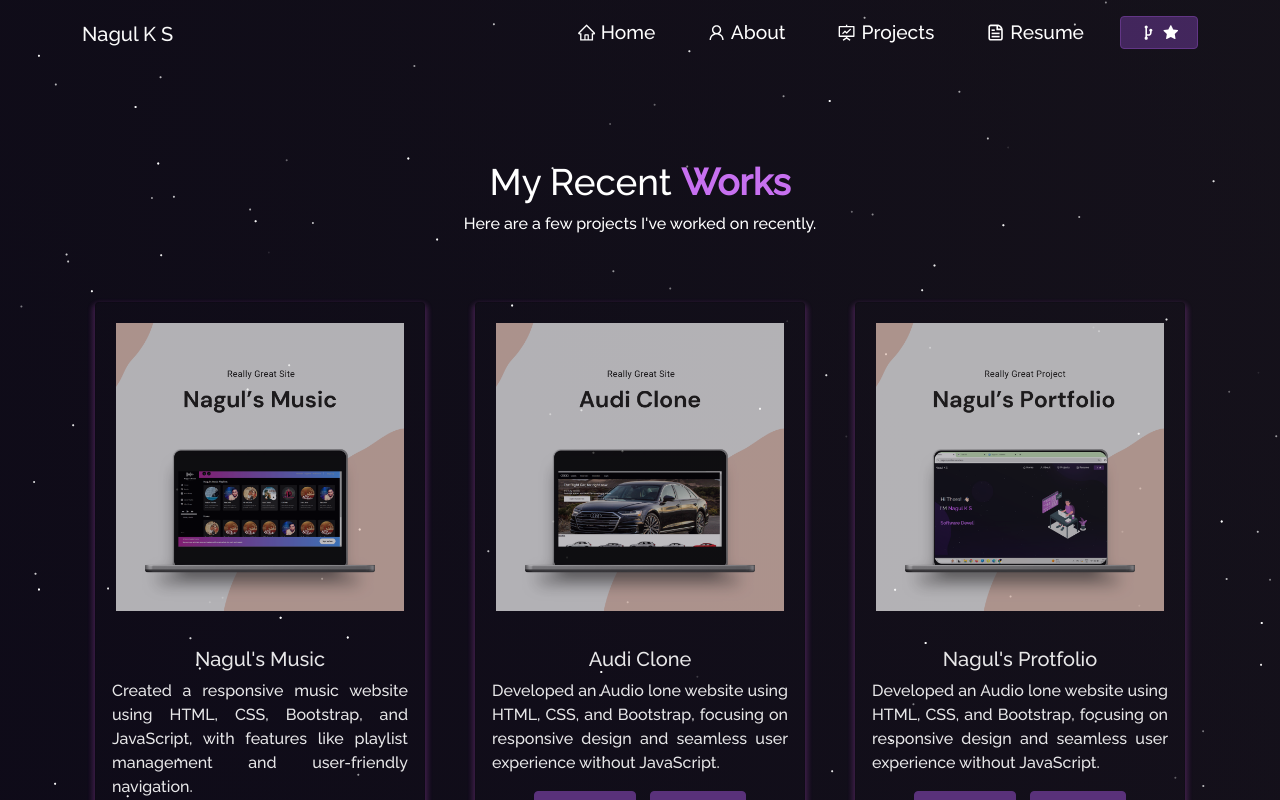
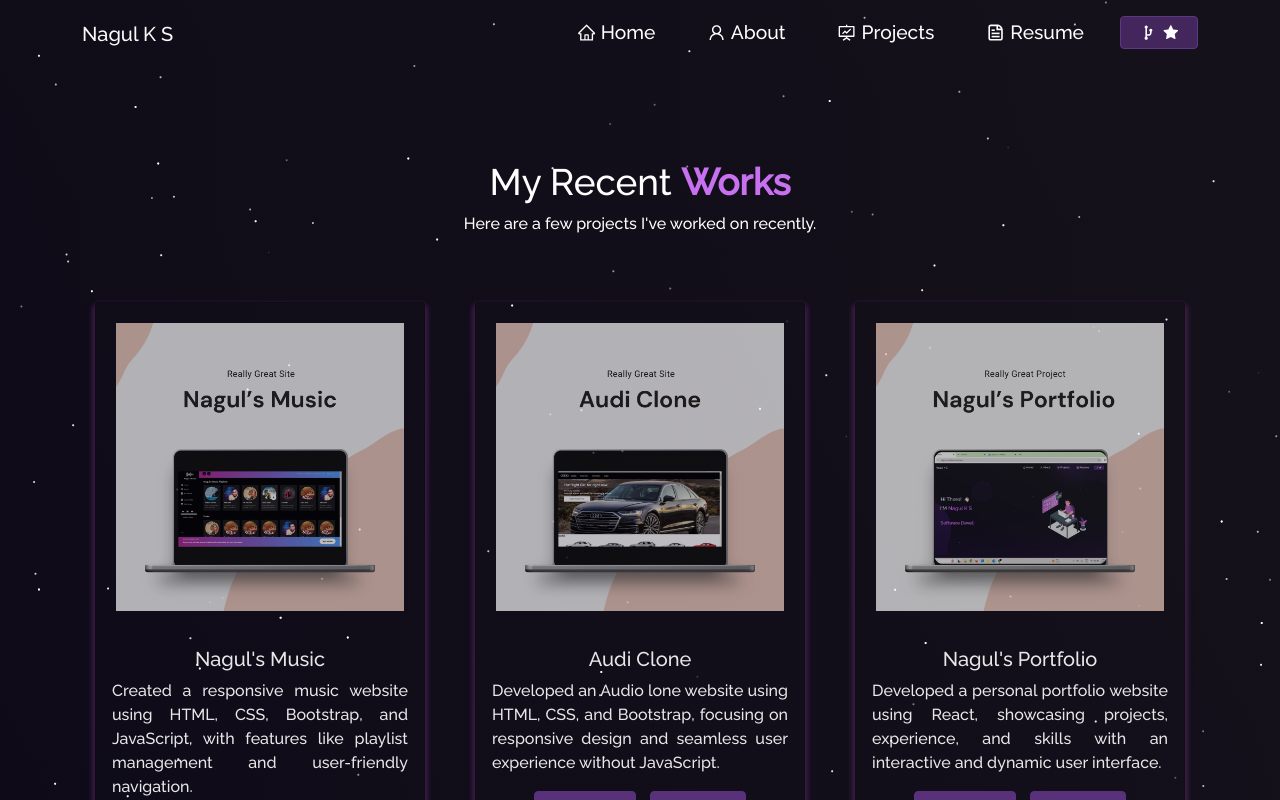
Before and after one commit to NAGULKS/Nagul-s-Portfolio, a React (Create React App) app: page /project in a window 1280 px wide. Shown: the top 800 px of the page. Built offline with nearby package versions, Linux system fonts and the light colour scheme.

Commit message:
Update Projects.js

```diff
--- a/src/components/Projects/Projects.js
+++ b/src/components/Projects/Projects.js
@@ -8,7 +8,7 @@ import Sun from "../../Assets/Projects/Sun.png";
 import Nagul from "../../Assets/Projects/Nagul.png";
 import Audi from "../../Assets/Projects/Audi.png";
 import Sentiment from "../../Assets/Projects/Sentiment.png";
-import Protfolio from "../../Assets/Projects/Protfolio.png";
+import Portfolio from "../../Assets/Projects/Protfolio.png";
 
 function Projects() {
   return (
@@ -45,10 +45,10 @@ function Projects() {
           </Col>
           <Col md={4} className="project-card">
             <ProjectCard
-              imgPath={Protfolio}
+              imgPath={Portfolio}
               isBlog={false}
-              title="Nagul's Protfolio"
-              description="Developed an Audio lone website using HTML, CSS, and Bootstrap, focusing on responsive design and seamless user experience without JavaScript."
+              title="Nagul's Portfolio"
+              description="Developed a personal portfolio website using React, showcasing projects, experience, and skills with an interactive and dynamic user interface."
               ghLink="https://github.com/NAGULKS/Nagul-s-Protfolio.git"
               demoLink="https://nagul-s-protfolio.vercel.app/"
             />
```
